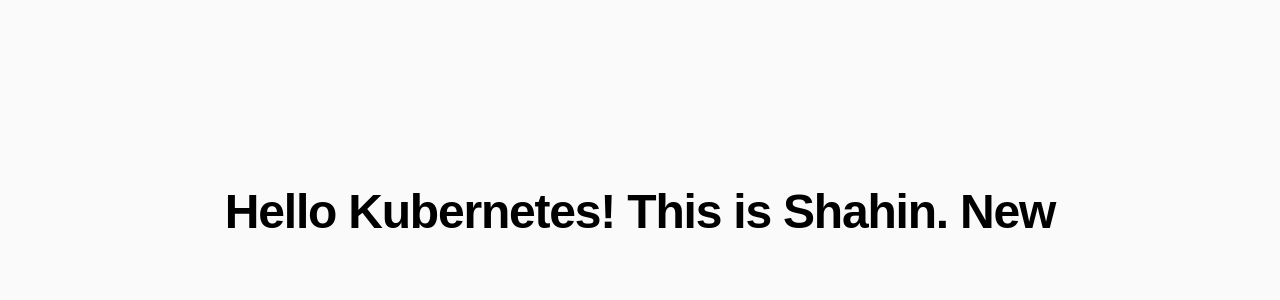
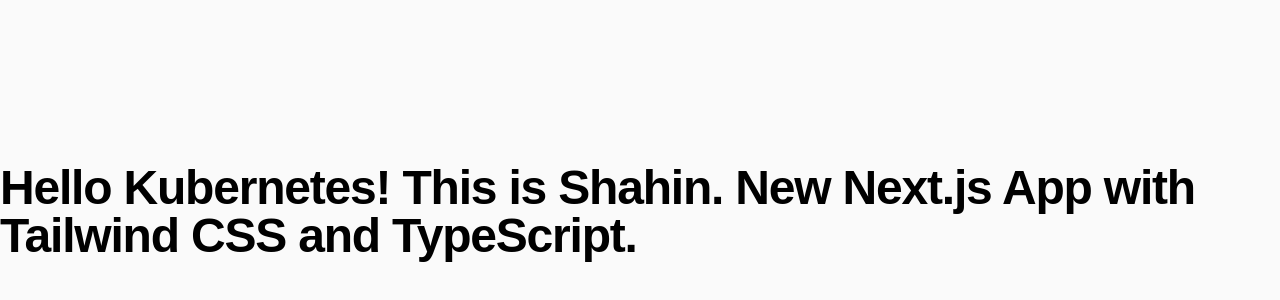
Before and after one commit to msrahman04/nextjs-app, a Next.js app: page / in a window 1280 px wide. Shown: the part 188-488 px from the top of the page. Built offline with nearby package versions, Linux system fonts and the light colour scheme.

Commit message:
New change for test

```diff
--- a/app/page.tsx
+++ b/app/page.tsx
@@ -2,7 +2,7 @@
   return (
     <div className="flex flex-1 items-center justify-center bg-zinc-50 dark:bg-black">
       <h1 className="text-5xl font-semibold tracking-tight text-black dark:text-zinc-50">
-        Hello Kubernetes! This is Shahin. New
+        Hello Kubernetes! This is Shahin. New Next.js App with Tailwind CSS and TypeScript.
       </h1>
     </div>
   );
```
